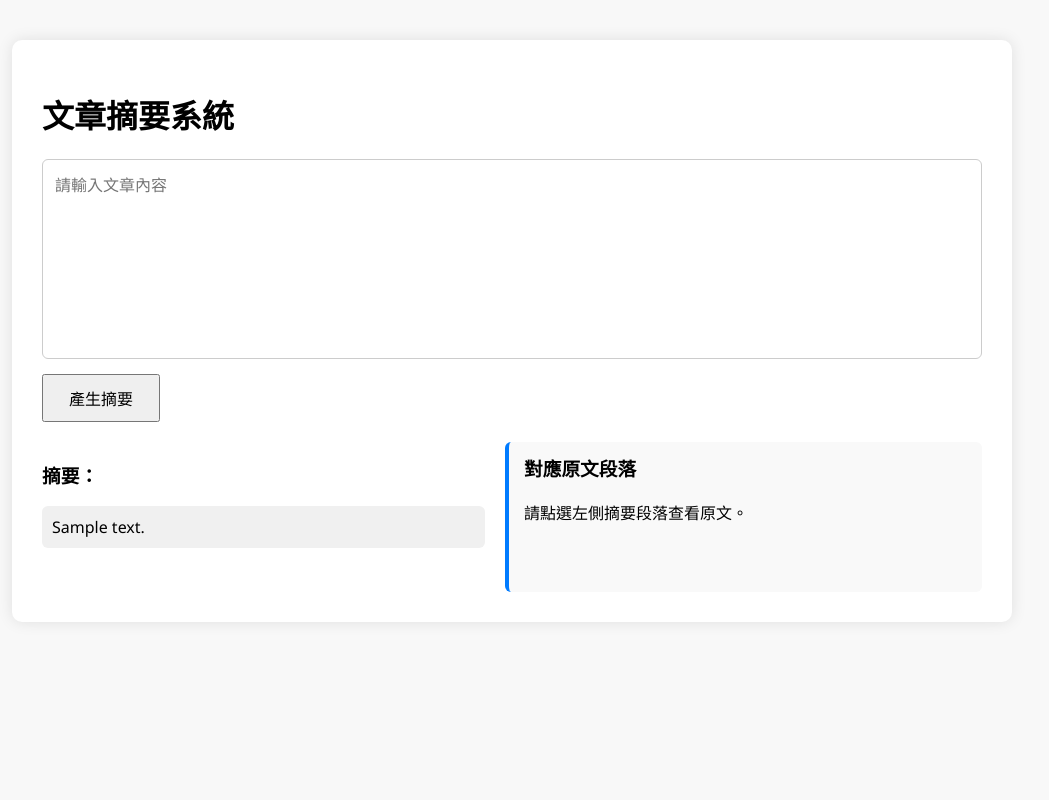
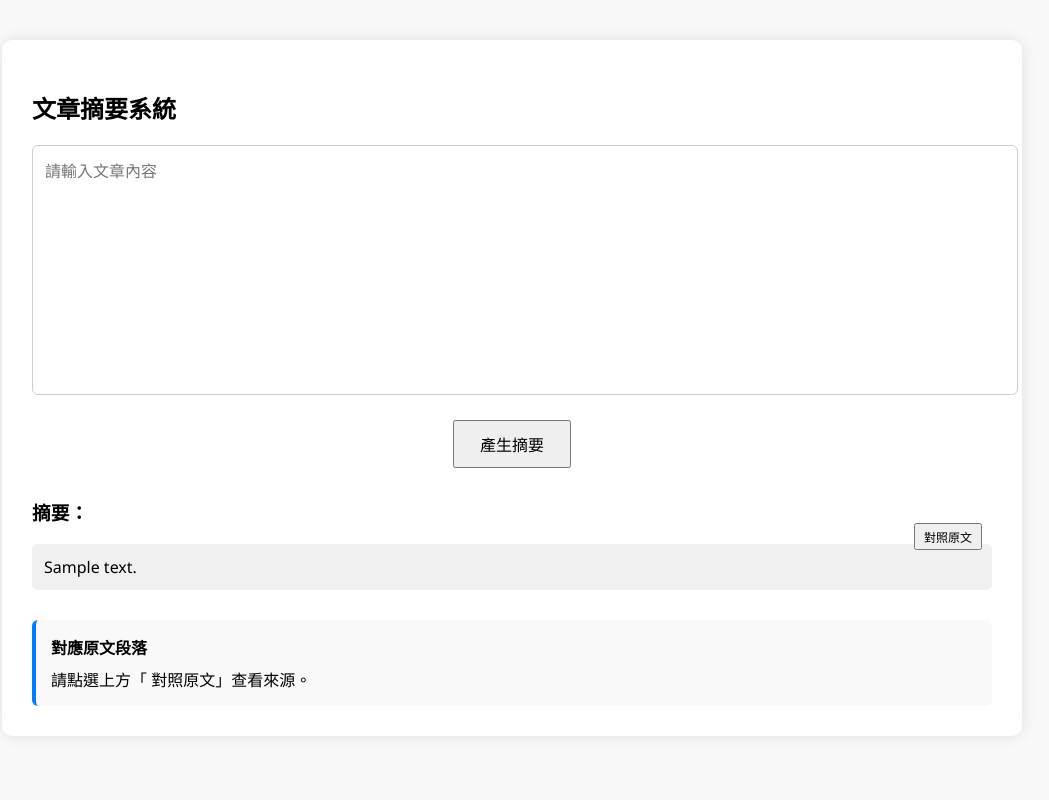
Before and after one commit to OG0820/text-summary-demo, a Flask app: template templates/index.html in a window 1280 px wide. Shown: the whole page, without its empty margins (128-1177 px from the left). Run offline with Flask 3, Linux system fonts and the light colour scheme; the template is opened without the code that fills it: most values are stand-ins (such as "Sample title", 1, 10 or a date in 2020).

Commit message:
Update index.html

```diff
--- a/templates/index.html
+++ b/templates/index.html
@@ -4,112 +4,95 @@
   <meta charset="UTF-8">
   <title>文章摘要系統</title>
   <style>
-    * { box-sizing: border-box; }
-
-    html {
-      scroll-behavior: smooth;
-    }
-
     body {
       margin: 0;
       padding: 0;
       font-family: "Segoe UI", sans-serif;
       background-color: #f8f8f8;
-      display: flex;
-      justify-content: center;
-      align-items: flex-start;
-      min-height: 100vh;
     }
 
     .container {
-      width: 90%;
-      max-width: 1000px;
+      max-width: 960px;
+      margin: 40px auto;
+      background: #fff;
       padding: 30px;
-      margin: 40px auto;
       border-radius: 10px;
-      background-color: #ffffff;
       box-shadow: 0 0 15px rgba(0,0,0,0.1);
     }
 
     textarea {
       width: 100%;
       min-height: 200px;
+      font-size: 16px;
       padding: 12px;
-      font-size: 16px;
+      border: 1px solid #ccc;
       border-radius: 6px;
-      border: 1px solid #ccc;
       resize: none;
-      margin-bottom: 10px;
       overflow: hidden;
+      margin-bottom: 20px;
     }
 
     button {
+      display: block;
+      margin: 0 auto 30px;
       padding: 10px 25px;
       font-size: 16px;
-      margin-bottom: 20px;
       cursor: pointer;
     }
 
-    .output {
-      display: flex;
-      gap: 20px;
+    .summary-block p {
+      background-color: #f0f0f0;
+      padding: 12px;
+      border-radius: 6px;
+      margin-bottom: 12px;
+      position: relative;
     }
 
-    .summary {
-      flex: 1;
+    .summary-block button {
+      position: absolute;
+      right: 10px;
+      bottom: 10px;
+      font-size: 12px;
+      padding: 3px 8px;
+      cursor: pointer;
     }
 
-    .summary p {
-      background-color: #f0f0f0;
-      padding: 10px;
+    .reference-box {
+      margin-top: 30px;
+      border-left: 4px solid #007BFF;
+      background: #f9f9f9;
+      padding: 15px;
       border-radius: 6px;
-      cursor: pointer;
-      transition: background 0.2s;
     }
 
-    .summary p:hover {
-      background-color: #e0e0e0;
-    }
-
-    .reference {
-      flex: 1;
-      background-color: #f9f9f9;
-      border-left: 4px solid #007BFF;
-      padding: 12px 15px;
-      border-radius: 6px;
-      min-height: 150px;
-    }
-
-    .reference h3 {
-      margin-top: 0;
-    }
-
-    .hidden {
-      display: none;
+    .reference-box h4 {
+      margin: 0 0 8px;
     }
   </style>
 </head>
 <body>
   <div class="container">
-    <h1>文章摘要系統</h1>
+    <h2>文章摘要系統</h2>
     <form method="post">
       <textarea name="text" placeholder="請輸入文章內容">{{ request.form.text }}</textarea>
       <button type="submit">產生摘要</button>
 
       {% if summary %}
-      <div class="output">
-        <div class="summary">
-          <h3>摘要：</h3>
-          {% for para in summary.split("\n") %}
-            {% if para.strip() %}
-              <p onclick="showReference({{ loop.index0 }})">{{ para }}</p>
-            {% endif %}
-          {% endfor %}
-        </div>
-        <div class="reference" id="reference-box">
-          <h3>對應原文段落</h3>
-          <div id="reference-content">請點選左側摘要段落查看原文。</div>
-        </div>
+      <h3>摘要：</h3>
+      <div class="summary-block">
+        {% for para in summary.split('\n') %}
+          {% if para.strip() %}
+          <p>
+            {{ para }}
+            <button type="button" onclick="showReference({{ loop.index0 }})"> 對照原文</button>
+          </p>
+          {% endif %}
+        {% endfor %}
+      </div>
+
+      <div class="reference-box" id="reference-box">
+        <h4>對應原文段落</h4>
+        <div id="reference-content">請點選上方「 對照原文」查看來源。</div>
       </div>
       {% endif %}
     </form>
@@ -117,18 +100,16 @@
 
   <script>
     const references = {{ original_paragraphs|tojson }};
-    const box = document.getElementById("reference-box");
-    const content = document.getElementById("reference-content");
+    const contentBox = document.getElementById("reference-content");
 
     function showReference(index) {
       if (references.length > index) {
-        content.textContent = references[index];
+        contentBox.textContent = references[index];
       } else {
-        content.textContent = "找不到對應的原文段落。";
+        contentBox.textContent = "找不到對應的原文段落。";
       }
     }
 
-    // 自動調整 textarea 高度
     const textarea = document.querySelector("textarea");
     textarea.addEventListener("input", () => {
       textarea.style.height = "auto";
```
